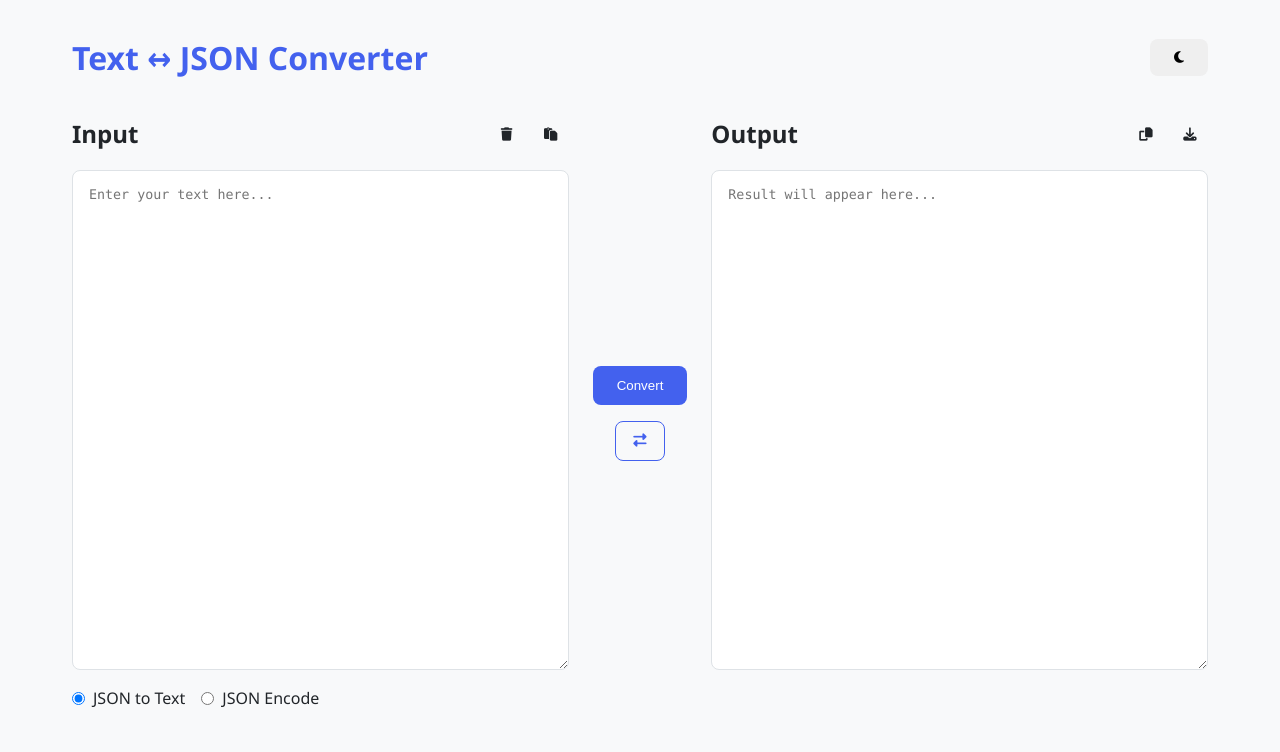
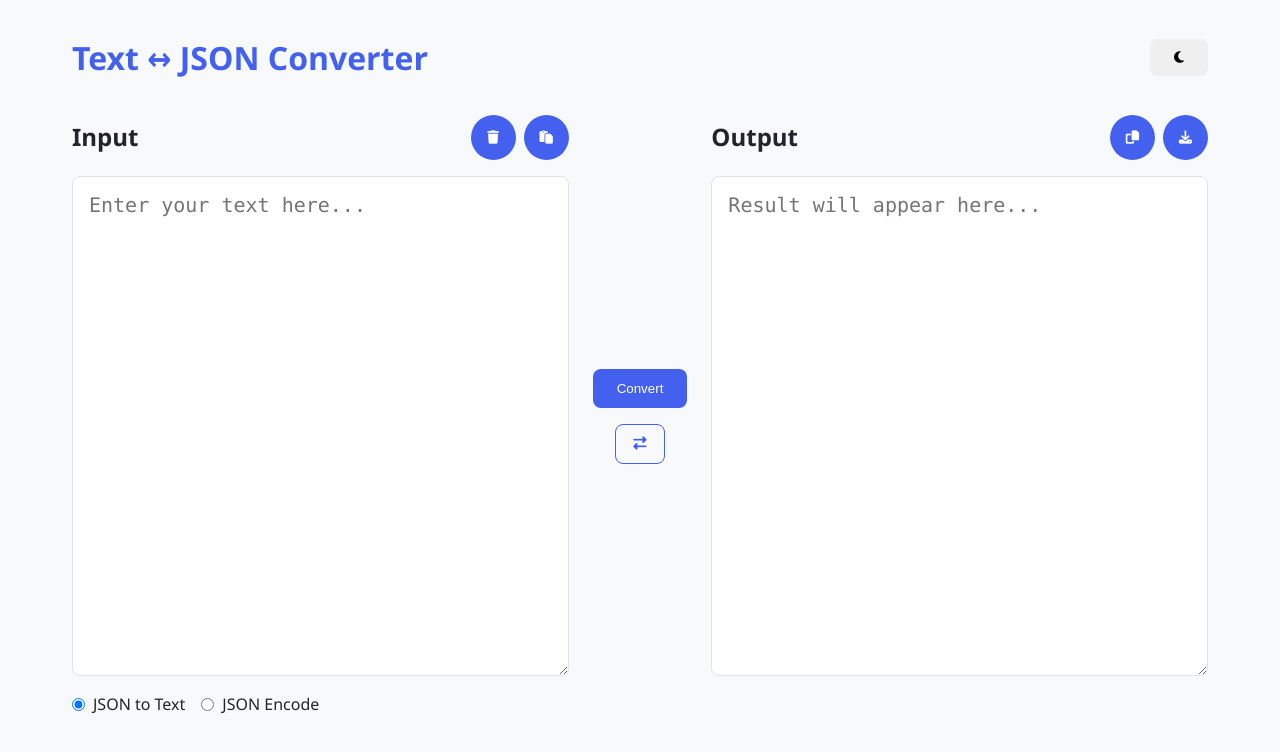
Before and after one commit to mtrong100/JSON-String-Processor, a plain HTML site: page index.html in a window 1280 px wide. Drawn offline with Linux system fonts and the light colour scheme.

Commit message:
update style

```diff
--- a/style.css
+++ b/style.css
@@ -22,7 +22,7 @@
 }
 
 body {
-    font-family: 'Segoe UI', Tahoma, Geneva, Verdana, sans-serif;
+  font-family: "Segoe UI", Tahoma, Geneva, Verdana, sans-serif;
   background: var(--background);
   color: var(--text);
   line-height: 1.6;
@@ -59,7 +59,8 @@ h1 {
   }
 }
 
-.input-section, .output-section {
+.input-section,
+.output-section {
   flex: 1;
   display: flex;
   flex-direction: column;
@@ -87,6 +88,7 @@ textarea {
   color: var(--text);
   resize: vertical;
   font-family: Consolas, Monaco, monospace;
+  font-size: 1.25rem;
 }
 
 textarea:focus {
@@ -145,21 +147,17 @@ button {
 }
 
 .actions button {
-    background: transparent;
-    color: var(--text);
+  background: var(--primary);
+  color: white;
   padding: 0.5rem;
   border-radius: 50%;
-    width: 36px;
-    height: 36px;
+  width: 45px;
+  height: 45px;
   display: flex;
   align-items: center;
   justify-content: center;
 }
 
 .actions button:hover {
-    background: rgba(0, 0, 0, 0.1);
+  opacity: 0.9;
 }
-
-[data-theme="dark"] .actions button:hover {
-    background: rgba(255, 255, 255, 0.1);
-}
```
Lines whose indentation alone changed are shown as unchanged.
